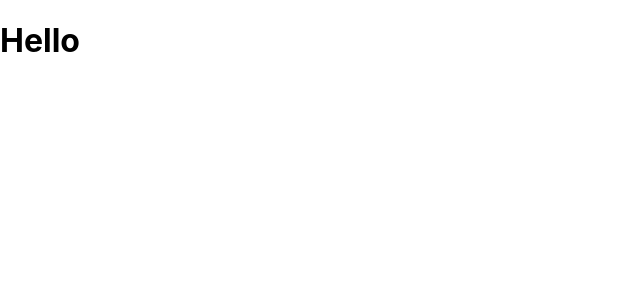
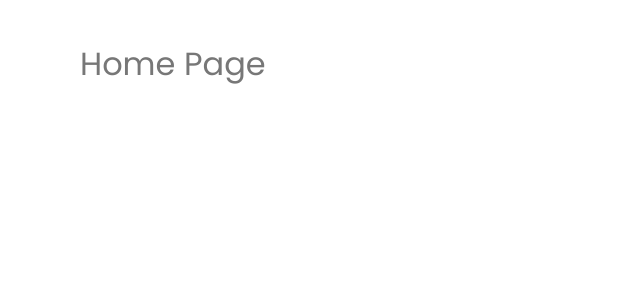
Before and after one commit to boushib/managify, a React (Create React App) app: page / in a window 1280 px wide. Shown: the top 300 px of the page, without its empty margins (0-640 px from the left). Built offline with nearby package versions, Linux system fonts and the light colour scheme.

Commit message:
Add base styling & Create an empty home page

```diff
--- a/src/App.tsx
+++ b/src/App.tsx
@@ -1,6 +1,8 @@
+import Home from "./pages/Home"
+
 const App = () => (
-  <div className="App">
-    <h1>Hello</h1>
+  <div className="app">
+    <Home />
   </div>
 )
 
--- a/src/index.sass
+++ b/src/index.sass
@@ -1,8 +1,5 @@
-body
-  margin: 0
-  font-family: -apple-system, BlinkMacSystemFont, 'Segoe UI', 'Roboto', 'Oxygen', 'Ubuntu', 'Cantarell', 'Fira Sans', 'Droid Sans', 'Helvetica Neue', sans-serif
-  -webkit-font-smoothing: antialiased
-  -moz-osx-font-smoothing: grayscale
-
-code
-  font-family: source-code-pro, Menlo, Monaco, Consolas, 'Courier New', monospace
+@import './styles/vars'
+@import './styles/reset'
+@import './styles/typography'
+@import './styles/base'
+@import './styles/grid'
--- /dev/null
+++ b/src/pages/Home/Home.tsx
@@ -0,0 +1,9 @@
+const Home = () => (
+  <div className="home page">
+    <div className="container">
+      <h1>Home Page</h1>
+    </div>
+  </div>
+)
+
+export default Home
--- /dev/null
+++ b/src/pages/Home/index.ts
@@ -0,0 +1 @@
+export { default } from "./Home"
--- /dev/null
+++ b/src/styles/_base.sass
@@ -0,0 +1,32 @@
+body
+  overscroll-behavior: none
+
+.app
+  min-height: 100vh
+  background-color: var(--color-bg)
+
+.page
+  padding: 48px 0
+
+hr
+  display: block
+  border: none
+  border-top: 1px solid var(--color-text)
+  opacity: .1
+  margin: 4px 0
+
+.tag
+  display: table
+  padding: 4px
+  border-radius: 6px
+  color: #fff
+  background-color: var(--color-primary)
+  font-size: 14px
+  text-transform: capitalize
+
+[role="button"]
+  color: var(--color-primary)
+  transition: all .3s ease-in-out
+  line-height: 1
+  font-size: 15px
+  cursor: pointer
--- /dev/null
+++ b/src/styles/_grid.sass
@@ -0,0 +1,7 @@
+.container
+  padding: 0 80px
+  max-width: 1280px
+  margin: 0 auto
+
+  @media (max-width: 768px)
+    padding: 0 24px
--- /dev/null
+++ b/src/styles/_reset.sass
@@ -0,0 +1,5 @@
+*
+  margin: 0
+  padding: 0
+  box-sizing: border-box
+  max-width: 100%
--- /dev/null
+++ b/src/styles/_typography.sass
@@ -0,0 +1,19 @@
+*
+  font-family: 'Poppins', sans-serif
+  color: var(--color-text)
+
+h1, h2, h3
+  font-weight: 400
+  line-height: 1
+
+h1
+  font-size: 32px
+
+h2
+  font-size: 28px
+
+h3
+  font-size: 24px
+
+p
+  line-height: 1.6
--- /dev/null
+++ b/src/styles/_vars.sass
@@ -0,0 +1,14 @@
+\:root
+  --color-bg: #fff
+  --color-bg-secondary: #fff
+  --color-text: #777
+  --color-primary: #FF7A51
+  --color-secondary: #ffefea
+  --color-accent: #F6F7F8
+  --color-success: #4caf50
+
+[data-theme="dark"]
+  --color-bg: #161B28
+  --color-bg-secondary: #262c3b
+  --color-text: #fff
+  --color-accent: #1D2333
```
Also changed, not shown: src/pages/Home/Home.sass (added).
